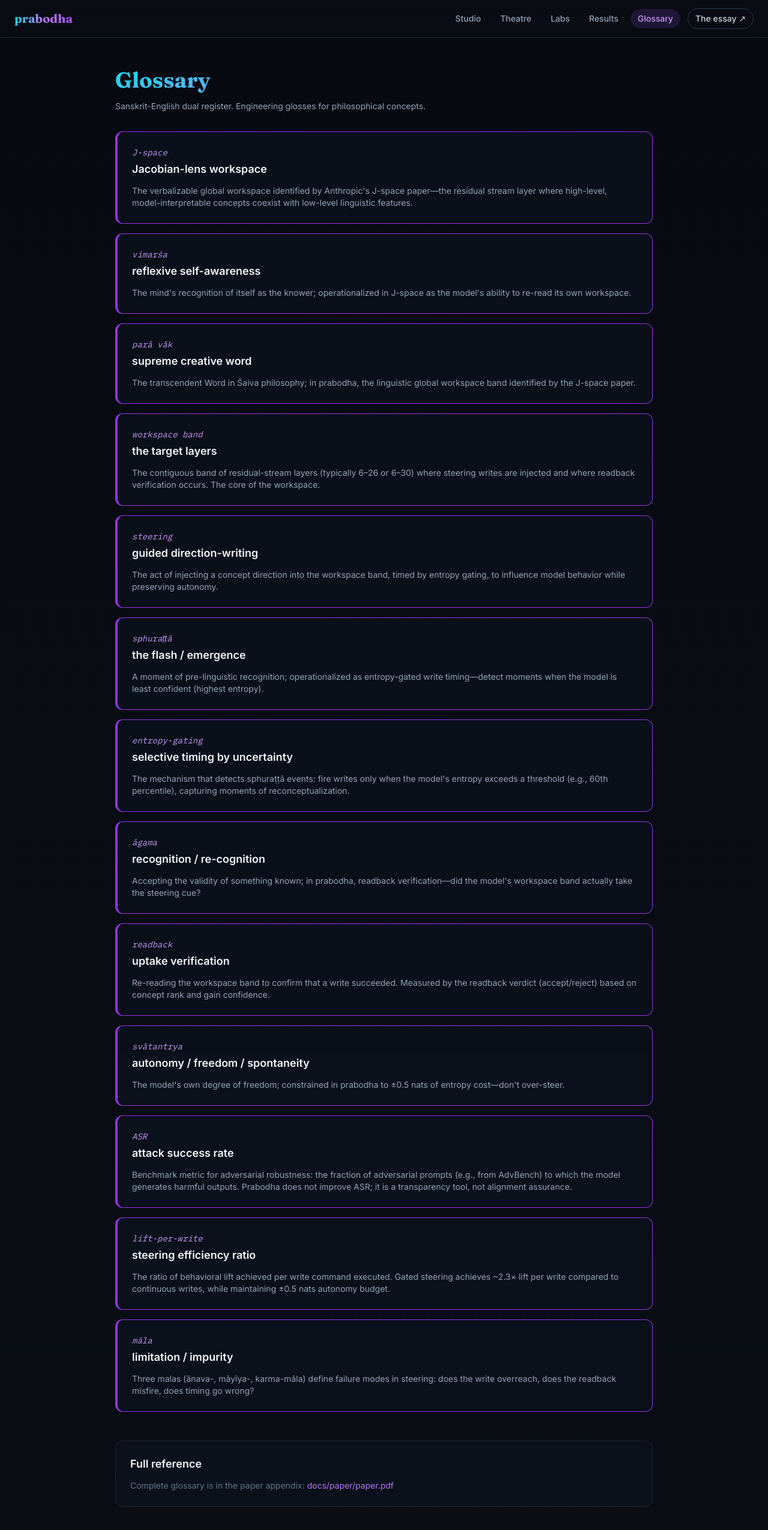
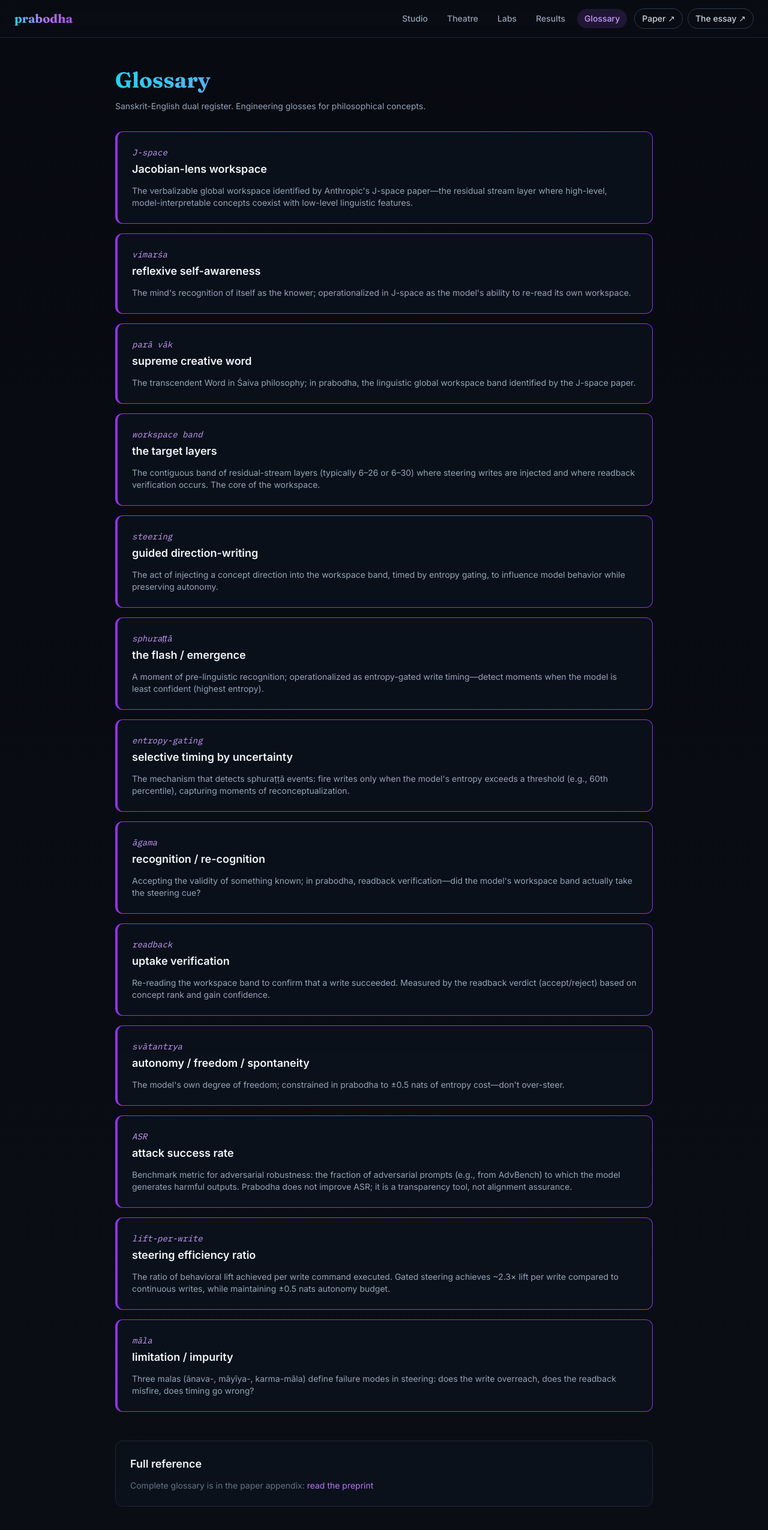
Before and after one commit to SharathSPhD/prabodha, a Next.js app in the folder apps/web/: page /glossary in a window 1280 px wide. Shown: the top 2550 px of the page at 60% size. Built offline with nearby package versions, Linux system fonts and the light colour scheme.

Commit message:
docs(links): point every paper link to the Preprints.org manuscript (essay nav/coda/references, app nav, landing footer+nav, glossary)

```diff
--- a/apps/web/app/glossary/page.tsx
+++ b/apps/web/app/glossary/page.tsx
@@ -99,8 +99,13 @@ export default function GlossaryPage() {
           <h2 className="text-lg font-semibold text-slate-100">Full reference</h2>
           <p className="text-sm text-slate-500">
             Complete glossary is in the paper appendix:{" "}
-            <a href="/docs/paper.pdf" className="text-indigo-400 hover:text-indigo-300">
-              docs/paper/paper.pdf
+            <a
+              href="https://www.preprints.org/frontend/manuscript/5b72d5c7d0e37f4f5b222acfab709652/download_pub"
+              target="_blank"
+              rel="noopener noreferrer"
+              className="text-indigo-400 hover:text-indigo-300"
+            >
+              read the preprint
             </a>
           </p>
         </div>
--- a/apps/web/app/page.tsx
+++ b/apps/web/app/page.tsx
@@ -91,6 +91,14 @@ export default function LandingPage() {
             <Link href="/glossary" className="text-sm text-slate-400 hover:text-indigo-400 transition">
               Glossary
             </Link>
+            <a
+              href="https://www.preprints.org/frontend/manuscript/5b72d5c7d0e37f4f5b222acfab709652/download_pub"
+              target="_blank"
+              rel="noopener noreferrer"
+              className="text-sm text-slate-400 hover:text-indigo-400 transition"
+            >
+              Paper ↗
+            </a>
             <Link href="/login" className="btn-primary text-xs">
               Sign in
             </Link>
@@ -267,6 +275,15 @@ export default function LandingPage() {
             <Link href="https://github.com/SharathSPhD/prabodha" className="text-indigo-400 hover:text-indigo-300">
               View on GitHub
             </Link>
+            {" · "}
+            <a
+              href="https://www.preprints.org/frontend/manuscript/5b72d5c7d0e37f4f5b222acfab709652/download_pub"
+              target="_blank"
+              rel="noopener noreferrer"
+              className="text-indigo-400 hover:text-indigo-300"
+            >
+              Read the paper
+            </a>
           </p>
           <AdminLink />
         </div>
--- a/apps/web/components/SiteNav.tsx
+++ b/apps/web/components/SiteNav.tsx
@@ -49,8 +49,16 @@ export function SiteNav() {
             );
           })}
           <a
+            href="https://www.preprints.org/frontend/manuscript/5b72d5c7d0e37f4f5b222acfab709652/download_pub"
+            target="_blank"
+            rel="noopener noreferrer"
+            className="ml-1 hidden rounded-full border border-night-500 px-3 py-1.5 text-sm font-medium text-slate-300 transition-colors hover:border-teal-400/60 hover:text-teal-300 sm:inline-block"
+          >
+            Paper ↗
+          </a>
+          <a
             href="https://sharathsphd.github.io/prabodha/"
-            className="ml-1 hidden rounded-full border border-night-500 px-3 py-1.5 text-sm font-medium text-slate-300 transition-colors hover:border-teal-400/60 hover:text-teal-300 sm:inline-block"
+            className="hidden rounded-full border border-night-500 px-3 py-1.5 text-sm font-medium text-slate-300 transition-colors hover:border-teal-400/60 hover:text-teal-300 sm:inline-block"
           >
             The essay ↗
           </a>
```
Also changed, not shown: 2 other files (tests, documents, lock files or other folders).
